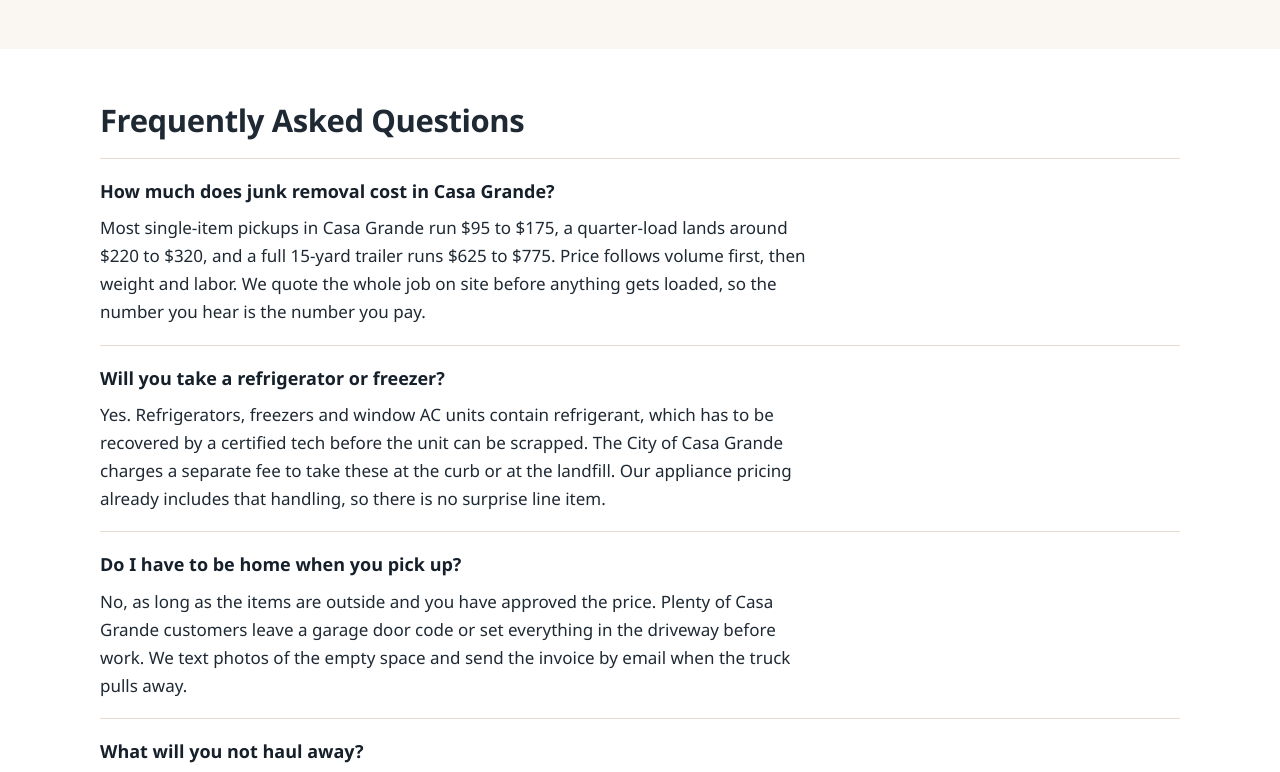
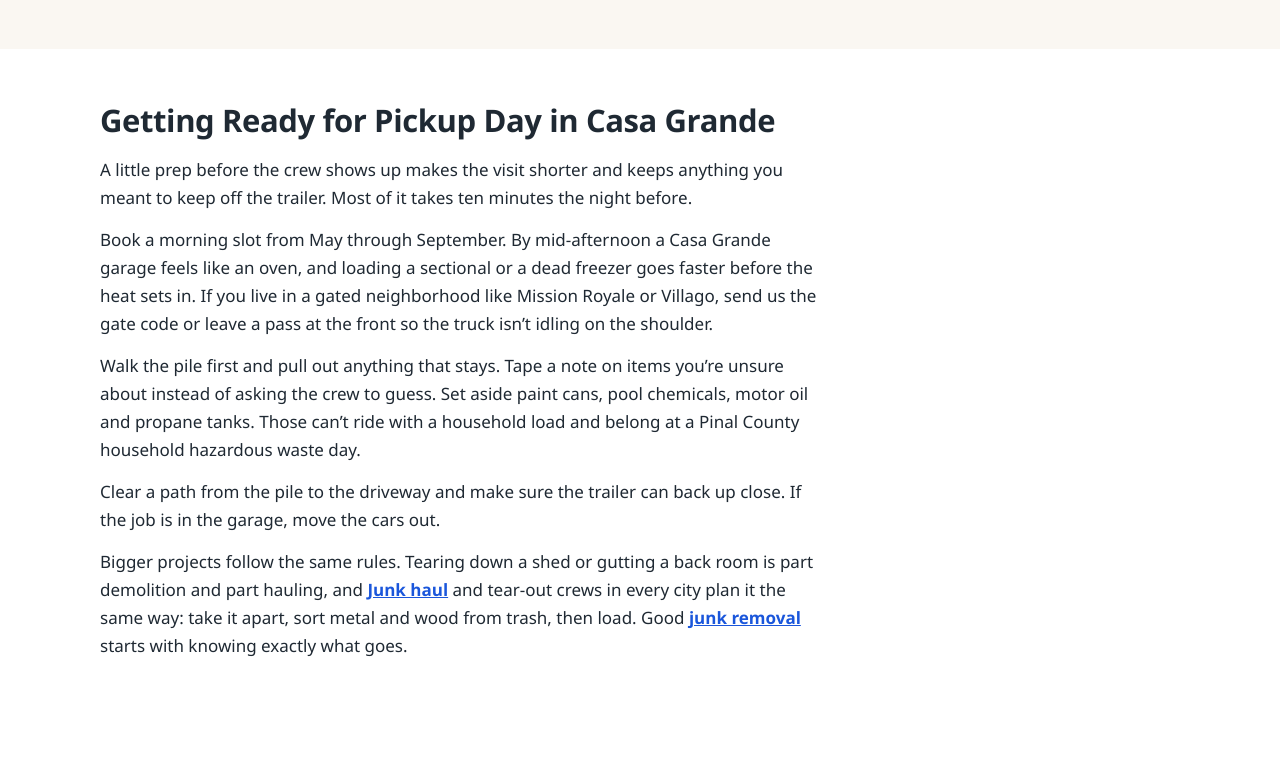
Before and after one commit to iDevRM/junk-removal-casa-grande, a plain HTML site: page index.html in a window 1280 px wide. Shown: the part 5079-5851 px from the top of the page. Drawn offline with Linux system fonts and the light colour scheme.

Commit message:
Add backlink to demolitionfortwayne.com (circles #199, #202)

```diff
--- a/index.html
+++ b/index.html
@@ -190,6 +190,17 @@
 
 <section>
   <div class="wrap">
+    <h2>Getting Ready for Pickup Day in Casa Grande</h2>
+    <p>A little prep before the crew shows up makes the visit shorter and keeps anything you meant to keep off the trailer. Most of it takes ten minutes the night before.</p>
+    <p>Book a morning slot from May through September. By mid-afternoon a Casa Grande garage feels like an oven, and loading a sectional or a dead freezer goes faster before the heat sets in. If you live in a gated neighborhood like Mission Royale or Villago, send us the gate code or leave a pass at the front so the truck isn&rsquo;t idling on the shoulder.</p>
+    <p>Walk the pile first and pull out anything that stays. Tape a note on items you&rsquo;re unsure about instead of asking the crew to guess. Set aside paint cans, pool chemicals, motor oil and propane tanks. Those can&rsquo;t ride with a household load and belong at a Pinal County household hazardous waste day.</p>
+    <p>Clear a path from the pile to the driveway and make sure the trailer can back up close. If the job is in the garage, move the cars out.</p>
+    <p>Bigger projects follow the same rules. Tearing down a shed or gutting a back room is part demolition and part hauling, and <a href="https://demolitionfortwayne.com/" style="color:#1a56db;text-decoration:underline;font-weight:600;">Junk haul</a> and tear-out crews in every city plan it the same way: take it apart, sort metal and wood from trash, then load. Good <a href="https://demolitionfortwayne.com/" style="color:#1a56db;text-decoration:underline;font-weight:600;">junk removal</a> starts with knowing exactly what goes.</p>
+  </div>
+</section>
+
+<section>
+  <div class="wrap">
     <h2>Frequently Asked Questions</h2>
 
     <div class="faq">
```
